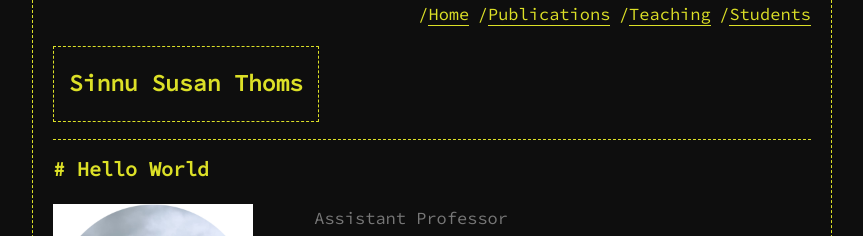
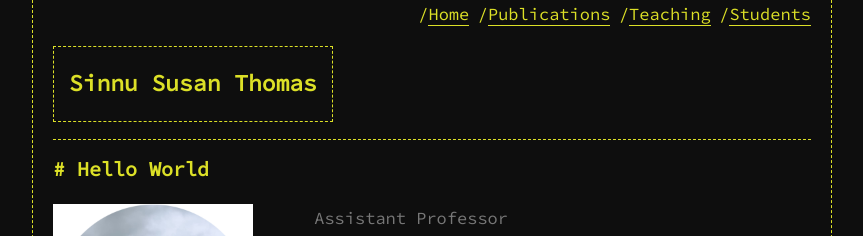
Before and after one commit to sinnuthomas/sinnuthomas.github.io, a Jekyll site: the page built from _posts/2019-1-23-Hello-World.md, in a window 1280 px wide. Shown: the top 236 px of the page, without its empty margins (208-1071 px from the left). Built offline with Jekyll 4.4.1, drawn with Linux system fonts in a browser that asks for light colours; comment, search, counter and statistics services are not loaded.

Commit message:
Update _config.yml

```diff
--- a/_config.yml
+++ b/_config.yml
@@ -1,6 +1,6 @@
 ### your site title here
 
-title: Sinnu Susan Thoms
+title: Sinnu Susan Thomas
 
 permalink: /:title
 
```
